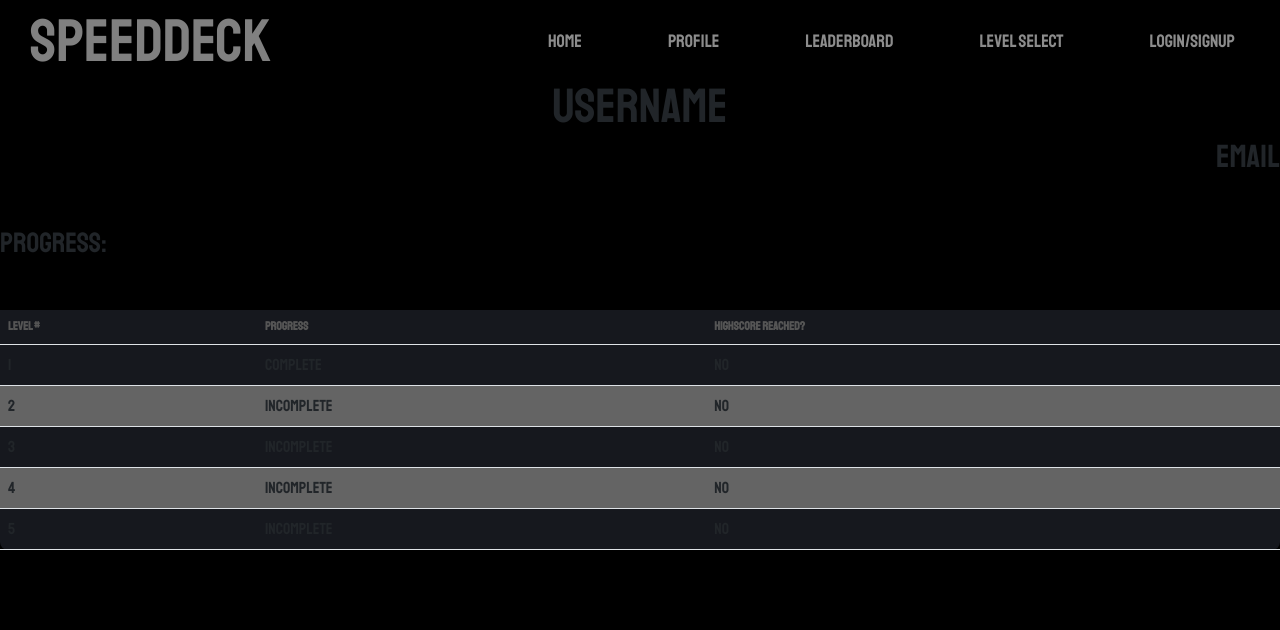
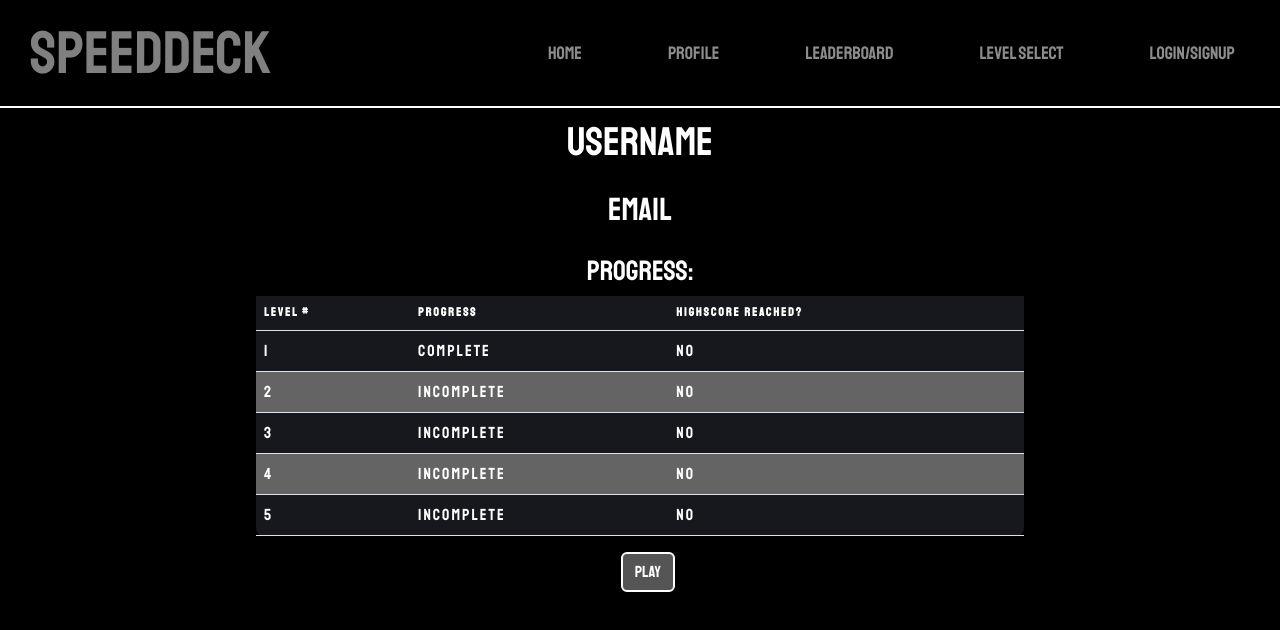
Before and after one commit to mwjones2186/speed-deck, a React (Create React App) app in the folder client/: page /profile in a window 1280 px wide. Shown: the top 630 px of the page. Built offline with nearby package versions, Linux system fonts and the light colour scheme.

Commit message:
added README as well as styled are you ready screen

```diff
--- a/client/src/components/LevelOne.js
+++ b/client/src/components/LevelOne.js
@@ -9,18 +9,18 @@ export default function LevelOne() {
   const [stopTimer, setStopTimer] = useState(false)
   let timerId;
   return (
-    <>
+    <div className="levelDiv">
       {questionStart ? (
         <>
         <Question level={1} timerId={timerId} setStopTimer={setStopTimer} stopTimer={stopTimer} setQuestionStart={setQuestionStart}/>
        <Timer timerId={timerId} stopTimer={stopTimer}/>
        </>
       ) : (
-        <div>
+        <div className="readyDiv">
           <h1>Are you ready?</h1>
           <button onClick={() => setQuestionStart(true)}>Go!</button>
         </div>
       )}
-    </>
+    </div>
   );
 }
--- a/client/src/components/Navigation.js
+++ b/client/src/components/Navigation.js
@@ -5,7 +5,7 @@ import '../css/navigation.css';
 
 export default function Navigation  ()  {
     return (
-        <Navbar collapseOnSelect expand='lg' bg='black' variant='dark'>
+        <Navbar className='navFull' collapseOnSelect expand='lg' bg='black' variant='dark'>
             <Navbar.Toggle aria-controls='navbarScroll' data-bs-target='#navbarScroll' />
             <Navbar.Collapse id='navbarScroll'>
                 <NavLink href='/' className='h1Wrap'>
--- a/client/src/css/Leaderboard.css
+++ b/client/src/css/Leaderboard.css
@@ -75,7 +75,7 @@ nav a+a {
     margin-left: 1rem;
 }
 
-h1 {
+.leaderboardH1 {
     font-size: 3rem;
     line-height: 3rem;
     text-align: center;
@@ -85,7 +85,3 @@ a:hover {
     border-bottom: 4px solid lightgreen;
     color: black;
 }
-
-header h1 {
-    font-family:
-};
--- a/client/src/css/app.css
+++ b/client/src/css/app.css
@@ -10,3 +10,32 @@ body {
   font-family: 'Staatliches', cursive;
   background: black;
 }
+
+.readyDiv {
+  margin-top: 10%;
+  width: 100%;
+  text-align: center;
+}
+
+.readyDiv h1 {
+  color: white;
+  text-align: center;
+  font-size: 70px;
+  width: 100%;
+}
+
+.readyDiv button {
+  width: 200px;
+  height: 75px;
+  border: 3px solid gray;
+  border-radius: 5px;
+  margin-top: 50px;
+  position: relative;
+  font-size: 30px;
+}
+
+.readyDiv button:hover {
+  transition: all .25s ease-out;
+  background: lime;
+  border: 3px solid white;
+}
--- a/client/src/css/navigation.css
+++ b/client/src/css/navigation.css
@@ -1,3 +1,7 @@
+.navFull {
+    border-bottom: 2px solid white;
+}
+
 .navWrap {
     text-align: center;
     z-index: 9999;
--- a/client/src/css/profile.css
+++ b/client/src/css/profile.css
@@ -1,13 +1,47 @@
 .textBorder {
-    text-align: right;
+    text-align: center;
 }
 
-.table {
+.textBorder h1,
+.textBorder h2 {
+    color: white;
+    margin: 10px 0 25px 0;
+}
+
+.profileTable {
+    width: 60%;
     text-align: left;
     margin-top: 50px;
+    margin: 0 auto;
+    color: white;
+}
+
+.profileTable h3 {
+    text-align: center;
+}
+
+tr {
+    color: white;
+    letter-spacing: 2px;
 }
 
 .table h3 {
     text-align: left;
     margin-bottom: 0px;
 }
+
+.levelBtn {
+    width: 25px;
+    position: relative;
+    left: 48.5%;
+}
+
+.levelBtn button {
+    background: #555;
+    border: 2px solid white;
+}
+
+.levelBtn button:hover {
+    background: rgb(32, 32, 32);
+    border: 2px solid white;
+}
--- a/client/src/pages/Leaderboard.js
+++ b/client/src/pages/Leaderboard.js
@@ -4,7 +4,7 @@ export default function Leaderboard () {
     return (
             <><h1></h1><div className="Leaderboard">
                 <header>
-                    <h1>Leaderboard</h1>
+                    <h1 className='leaderboardH1'>Leaderboard</h1>
                 <nav>
                     <a href="">Solo</a>
                     <a href="">Versus</a>
--- a/client/src/pages/Profile.js
+++ b/client/src/pages/Profile.js
@@ -1,5 +1,7 @@
 import Table from 'react-bootstrap/Table';
 import '../css/profile.css';
+import Button from 'react-bootstrap/Button'
+import { Link } from "react-router-dom";
 
 export default function Profile() {
     return (
@@ -10,7 +12,7 @@ export default function Profile() {
                     <h2>email</h2>
                 </div>
 
-                <div className='table'>
+                <div className='profileTable'>
                     <h3>progress:</h3>
                     <Table>
 
@@ -50,6 +52,13 @@ export default function Profile() {
                         </tbody>
                     </Table>
                 </div>
+
+
+                <Link className='levelBtn' to='/levelSelect'>
+                    <Button >
+                        Play
+                    </Button>
+                </Link>
             </section>
         </>
     )
```
Also changed, not shown: client/package.json (+7 -1 lines), 2 other files (tests, documents, lock files or other folders).
